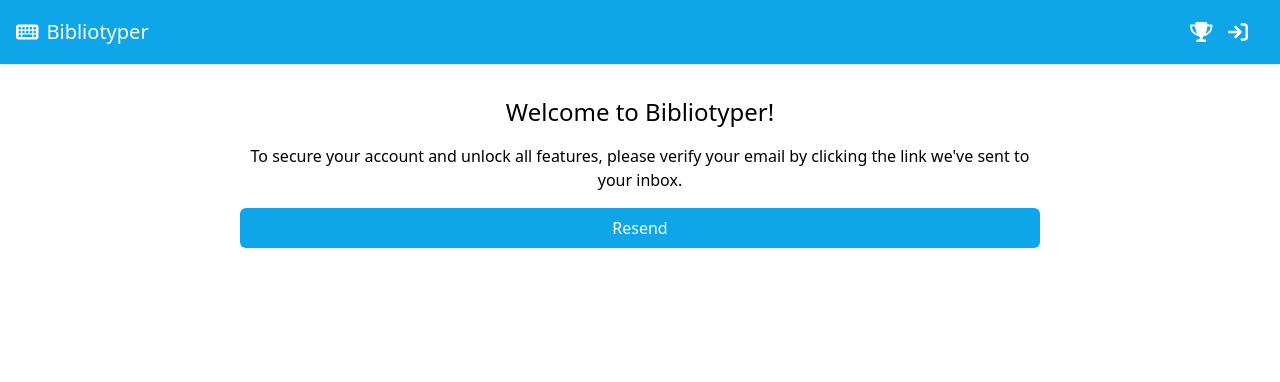
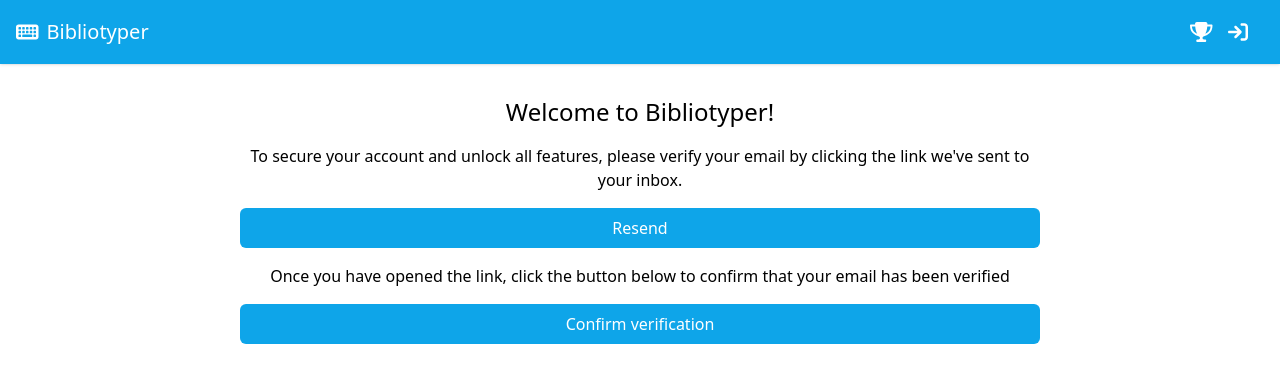
Before and after one commit to Glenn-Chiang/Bibliotyper, a React (Vite) app in the folder frontend/: page /auth/verify-email in a window 1280 px wide. Shown: the top 382 px of the page. Built offline with nearby package versions, Linux system fonts and the light colour scheme; no server answers.

Commit message:
Implemented email verification

```diff
--- a/frontend/src/pages/auth/VerifyEmail.tsx
+++ b/frontend/src/pages/auth/VerifyEmail.tsx
@@ -1,25 +1,44 @@
-import { sendEmailVerification } from "firebase/auth";
+import { FirebaseError } from "firebase/app";
+import { User, sendEmailVerification } from "firebase/auth";
 import { useState } from "react";
-import { actionCodeSettings } from "../../auth/actionCodeSettings";
+import { toast } from "react-toastify";
 import { useCurrentUser } from "../../auth/useCurrentUser";
+import { ErrorMessage } from "../../components/ErrorMessage";
+import { parseFirebaseError } from "../../lib/helpers/parseFirebaseError";
 import { SubmitButton } from "./components/SubmitButton";
-import { toast } from "react-toastify";
+import { auth } from "../../firebase";
+import { FontAwesomeIcon } from "@fortawesome/react-fontawesome";
+import { faCheckCircle } from "@fortawesome/free-solid-svg-icons";
 
 export default function VerifyEmail() {
   const [pending, setPending] = useState(false);
-  const currentUser = useCurrentUser();
+  const [error, setError] = useState<string | null>(null);
+
+  const currentUser = useCurrentUser() as User;
+  console.log("Email verified:", currentUser?.emailVerified);
 
   const handleClickResend = async () => {
     setPending(true);
-    if (currentUser) {
-      await sendEmailVerification(currentUser, actionCodeSettings);
+    try {
+      await sendEmailVerification(auth.currentUser as User);
+      toast("Verification email sent", { type: "success" });
+    } catch (error) {
+      if (error instanceof FirebaseError) {
+        setError(parseFirebaseError(error));
+      } else {
+        setError((error as Error).message);
+      }
     }
     setPending(false);
-    toast("Verification email sent", { type: "success" });
   };
 
   if (currentUser?.emailVerified) {
-    return <p className="text-center">Your email has been verified</p>;
+    return (
+      <p className="flex items-center justify-center gap-2">
+        <FontAwesomeIcon icon={faCheckCircle} className="text-teal-500 text-2xl" />
+        Your email has been verified
+      </p>
+    );
   }
 
   return (
@@ -34,6 +53,15 @@
         label="Resend"
         pending={pending}
       />
+      {error && <ErrorMessage message={error} />}
+      <p className="text-center">
+        Once you have opened the link, click the button below to confirm that
+        your email has been verified
+      </p>
+      <SubmitButton
+        onClick={() => auth.currentUser?.getIdToken(true)}
+        label="Confirm verification"
+      />
     </div>
   );
 }
--- a/frontend/src/pages/auth/components/SubmitButton.tsx
+++ b/frontend/src/pages/auth/components/SubmitButton.tsx
@@ -3,7 +3,7 @@
 
 type SubmitButtonProps = {
   onClick?: () => void;
-  pending: boolean;
+  pending?: boolean;
   label: string;
 };
 
```
